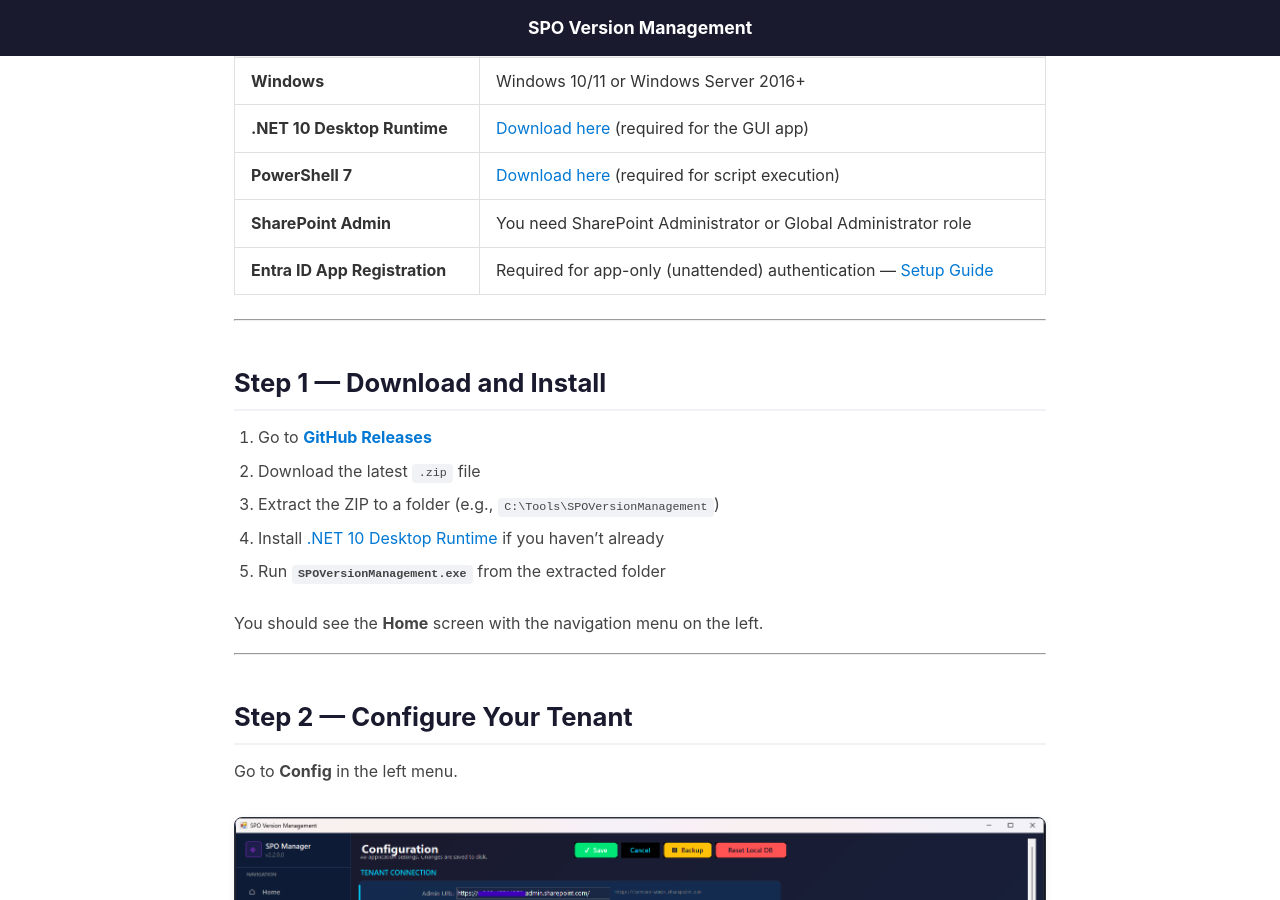
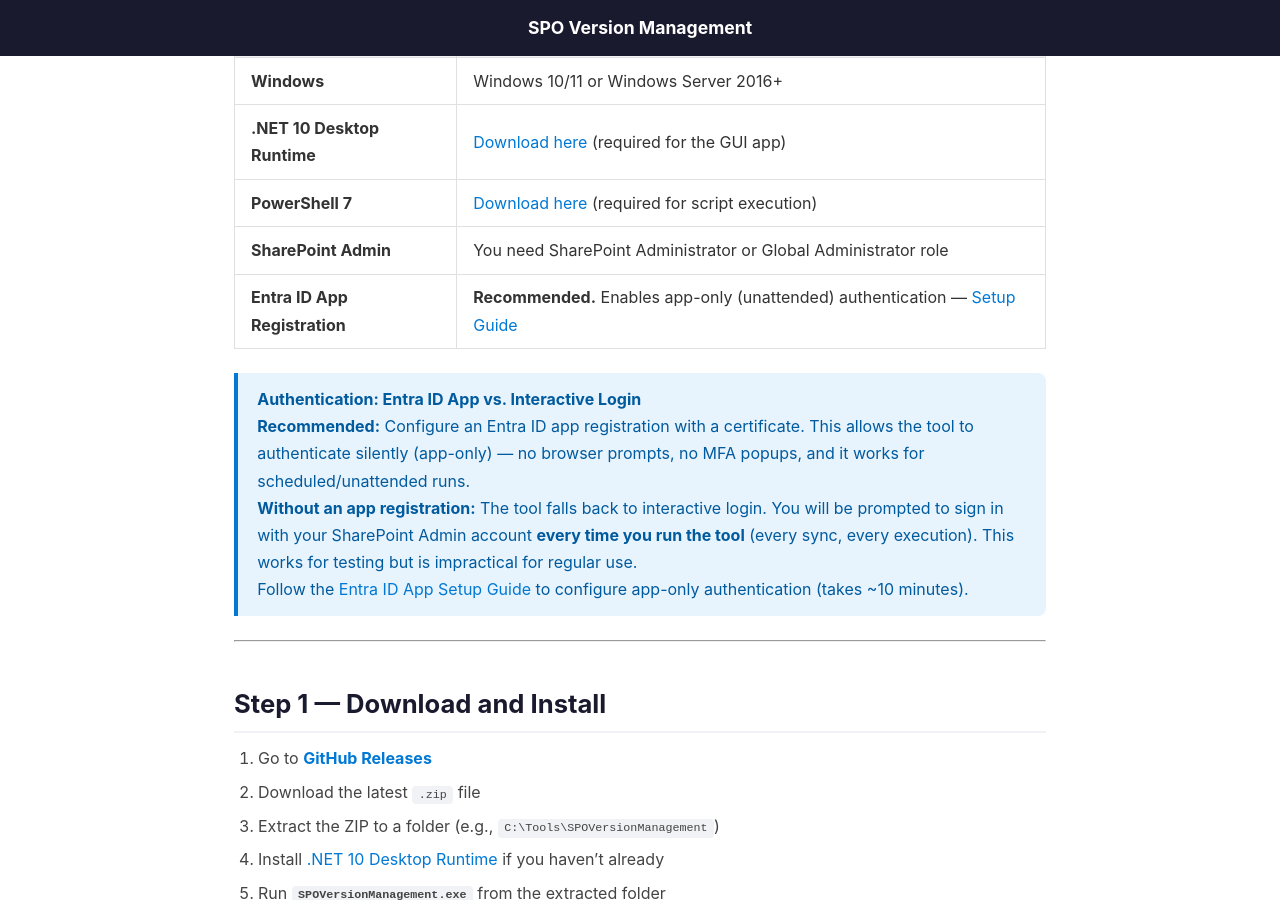
Before and after one commit to ivanoliv/SPOVersionManagement, a Jekyll site: the page built from docs/guides/quick-start.md, in a window 1280 px wide and 900 px high, scrolled down 557 px. Built offline with Jekyll 4.4.1, drawn with Linux system fonts in a browser that asks for light colours; some of the changed text lies outside the part shown.

Commit message:
Remove -OpenDashboard from docs, add Entra ID auth recommendation

```diff
--- a/docs/guides/quick-start.md
+++ b/docs/guides/quick-start.md
@@ -26,7 +26,15 @@
 | **.NET 10 Desktop Runtime** | [Download here](https://dotnet.microsoft.com/download/dotnet/10.0) (required for the GUI app) |
 | **PowerShell 7** | [Download here](https://github.com/PowerShell/PowerShell/releases) (required for script execution) |
 | **SharePoint Admin** | You need SharePoint Administrator or Global Administrator role |
-| **Entra ID App Registration** | Required for app-only (unattended) authentication — [Setup Guide](https://github.com/ivanoliv/SPOVersionManagement/blob/main/ENTRA_ID_APP_SETUP.md) |
+| **Entra ID App Registration** | **Recommended.** Enables app-only (unattended) authentication — [Setup Guide](https://github.com/ivanoliv/SPOVersionManagement/blob/main/ENTRA_ID_APP_SETUP.md) |
+
+> **Authentication: Entra ID App vs. Interactive Login**
+>
+> **Recommended:** Configure an Entra ID app registration with a certificate. This allows the tool to authenticate silently (app-only) — no browser prompts, no MFA popups, and it works for scheduled/unattended runs.
+>
+> **Without an app registration:** The tool falls back to interactive login. You will be prompted to sign in with your SharePoint Admin account **every time you run the tool** (every sync, every execution). This works for testing but is impractical for regular use.
+>
+> Follow the [Entra ID App Setup Guide](https://github.com/ivanoliv/SPOVersionManagement/blob/main/ENTRA_ID_APP_SETUP.md) to configure app-only authentication (takes ~10 minutes).
 
 ---
 
@@ -225,10 +233,11 @@
 # 1. Navigate to the tool folder
 cd C:\Tools\SPOVersionManagement
 
-# 2. Run a non-destructive assessment (sync data + open dashboard)
-.\Start-SPOVersionManagement.ps1 -AdminUrl "https://contoso-admin.sharepoint.com" -SyncOnly -OpenDashboard
+# 2. Run a non-destructive assessment (sync data only)
+.\Start-SPOVersionManagement.ps1 -AdminUrl "https://contoso-admin.sharepoint.com" -SyncOnly
 
-# 3. Review the dashboard at http://localhost:8080
+# 3. Start the HTTP server and open http://localhost:8080 to view the dashboard
+.\Start-Dashboard.ps1
 
 # 4. Run cleanup — keep 5 major versions, delete the rest
 .\Start-SPOVersionManagement.ps1 -AdminUrl "https://contoso-admin.sharepoint.com" -MajorVersionLimit 5
```
Also changed, not shown: docs/guides/index.md (+5 -2 lines), docs/guides/powershell-sharepoint-version-cleanup.md (+1 -2 lines), docs/guides/reduce-sharepoint-storage-costs.md (+4 -2 lines), docs/guides/sharepoint-version-management.md (+2 -4 lines).
